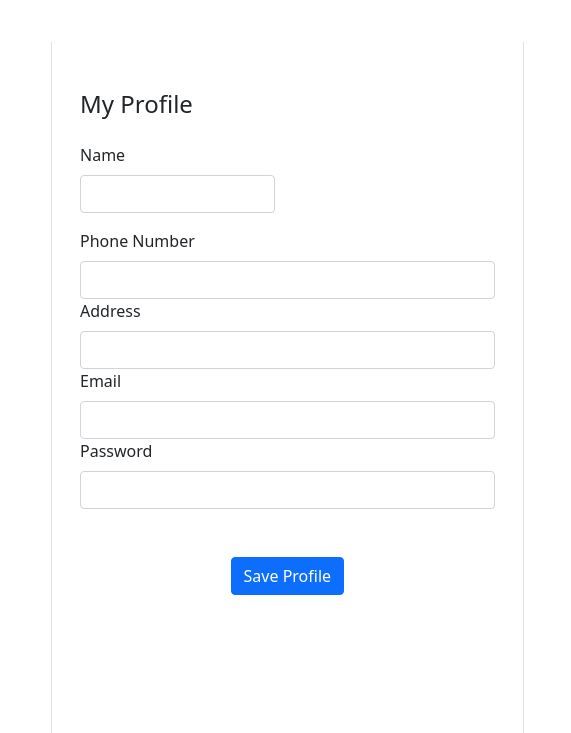
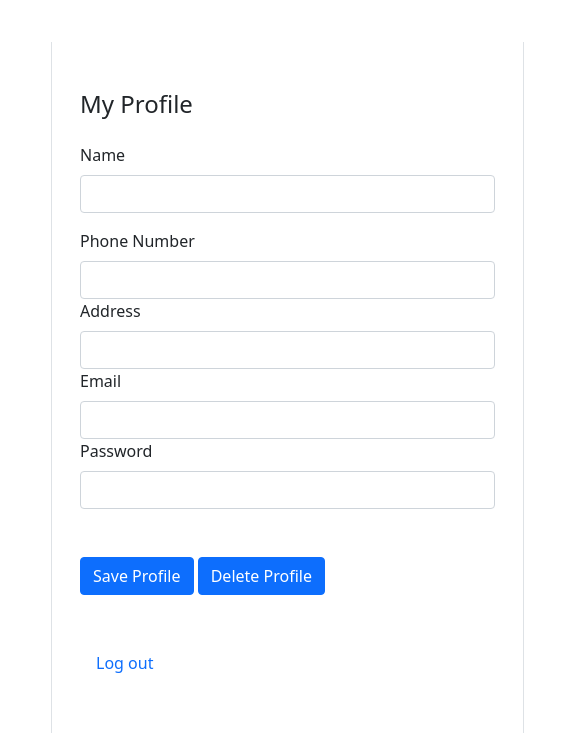
Before and after one commit to 2223-3bhif-wmc-leo/g06-internship, a website: page src/public/student-profile.html in a window 1280 px wide. Shown: the part 62-795 px from the top of the page, 305-876 px from the left. Drawn offline with nearby package versions, Linux system fonts and the light colour scheme; no server answers.

Commit message:
added delete function and log out (student)

```diff
--- a/src/public/js/student-profile.js
+++ b/src/public/js/student-profile.js
@@ -160,3 +160,18 @@ function updateStudent() {
         });
     });
 }
+function deleteStudent() {
+    return __awaiter(this, void 0, void 0, function () {
+        var response;
+        return __generator(this, function (_a) {
+            switch (_a.label) {
+                case 0: return [4 /*yield*/, fetchRestEndpoint("http://localhost:3000/api/schueler/" + currentStudentID, "DELETE")];
+                case 1:
+                    response = _a.sent();
+                    console.log(response);
+                    window.location.href = "http://localhost:3000/index.html";
+                    return [2 /*return*/];
+            }
+        });
+    });
+}
--- a/src/public/js/student-profile.ts
+++ b/src/public/js/student-profile.ts
@@ -89,3 +89,9 @@ async function updateStudent() {
     const response = await fetchRestEndpoint("http://localhost:3000/api/schueler/" +currentStudentID, "PUT", student);
     console.log(response);
 }
+
+async function deleteStudent() {
+    const response = await fetchRestEndpoint("http://localhost:3000/api/schueler/" + currentStudentID, "DELETE");
+    console.log(response);
+    window.location.href = "http://localhost:3000/index.html";
+}
--- a/src/public/student-profile.html
+++ b/src/public/student-profile.html
@@ -43,7 +43,7 @@
                     <h4 class="text-right">My Profile</h4>
                 </div>
                 <div class="row mt-2">
-                    <div class="col-md-6">
+                    <div class="col-md-12">
                         <label class="labels">Name</label>
                         <input type="text" class="form-control" id="nameField" value=""></div>
                 </div>
@@ -61,8 +61,13 @@
                         <label class="labels">Password</label>
                         <input type="password" class="form-control" id="passwordField" value=""></div>
                 </div>
-                <div class="mt-5 text-center">
-                    <button class="btn btn-primary profile-button" onclick="updateStudent()" type="button">Save Profile</button></div>
+                <div class="mt-5 text-left">
+                    <button class="btn btn-primary profile-button" onclick="updateStudent()" type="button">Save Profile</button>
+                    <button class="btn btn-primary profile-button" onclick="deleteStudent()" type="button">Delete Profile</button>
+                </div>
+                <div class="mt-5 text center">
+                    <a class="nav-link" href="index.html">Log out <span class="sr-only">(current)</span></a>
+                </div>
             </div>
         </div>
     </div>
```
